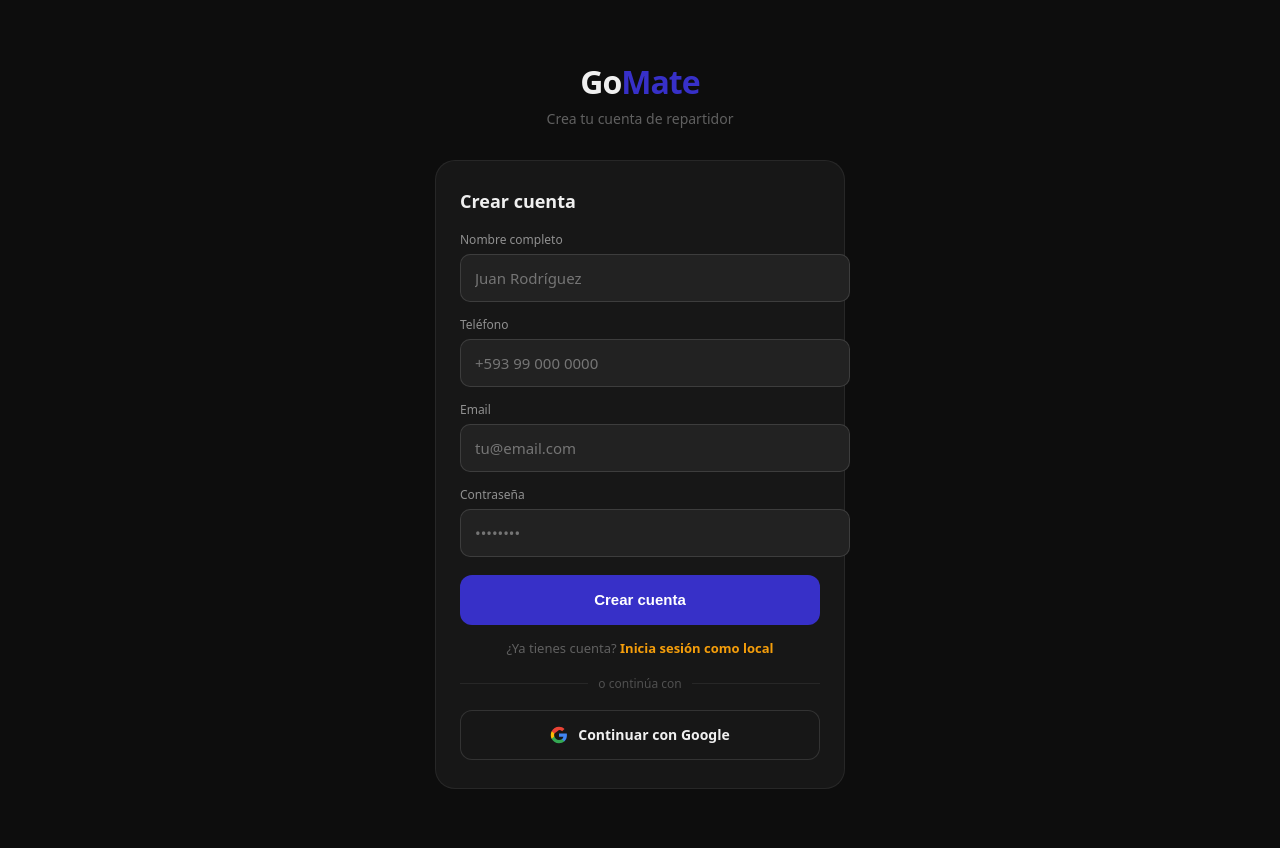
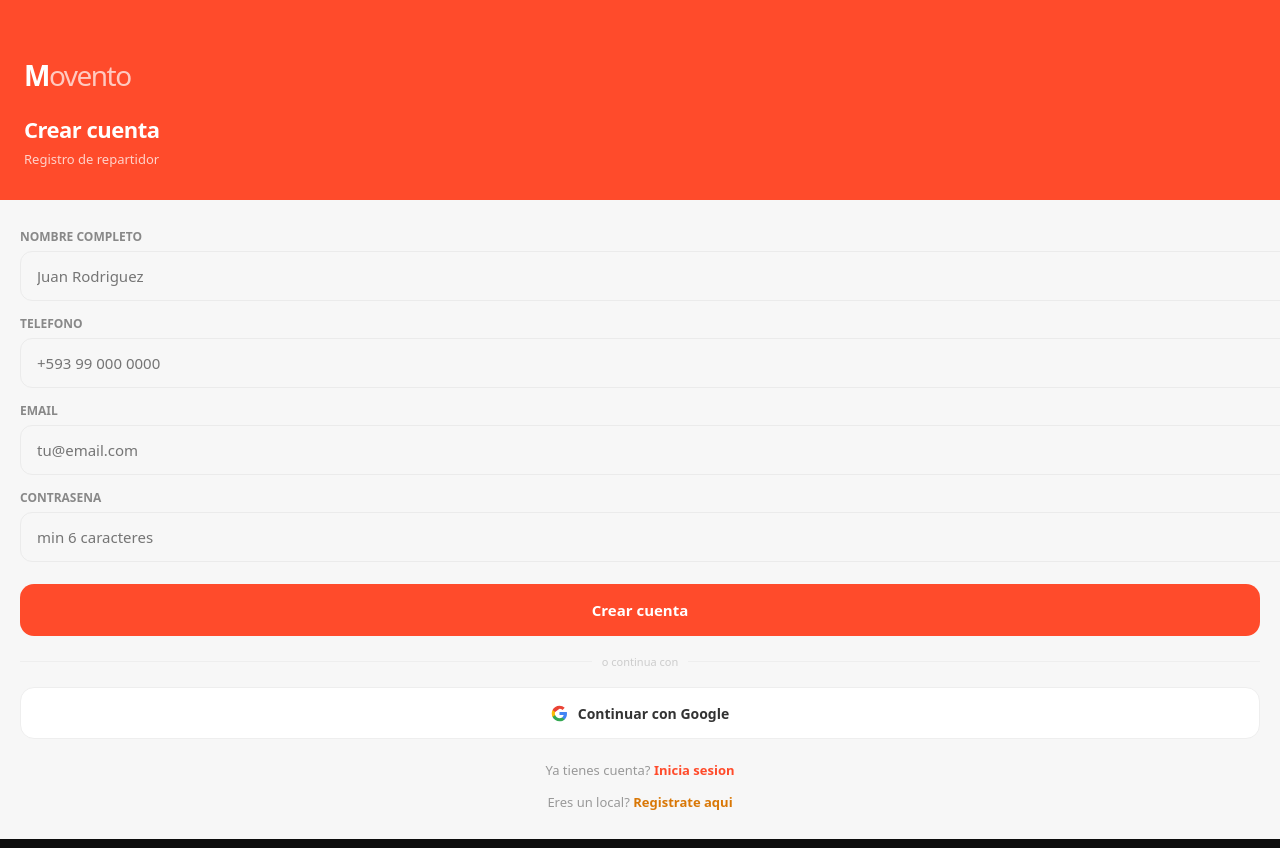
Before and after one commit to Jaco-S/gomate, a Next.js app: page /auth/register in a window 1280 px wide. Built offline with nearby package versions, Linux system fonts and the light colour scheme; no server answers.

Commit message:
feat: register Rappi style

```diff
--- a/app/auth/register/page.tsx
+++ b/app/auth/register/page.tsx
@@ -9,12 +9,7 @@
   const supabase = createClient()
   const [loading, setLoading] = useState(false)
   const [error, setError] = useState('')
-  const [form, setForm] = useState({
-    name: '',
-    phone: '',
-    email: '',
-    password: ''
-  })
+  const [form, setForm] = useState({ name: '', phone: '', email: '', password: '' })
 
   function set(field: string, value: string) {
     setForm(prev => ({ ...prev, [field]: value }))
@@ -25,7 +20,6 @@
     setLoading(true)
     setError('')
 
-    // 1. crear usuario en auth
     const { data, error: authError } = await supabase.auth.signUp({
       email: form.email,
       password: form.password
@@ -37,14 +31,9 @@
       return
     }
 
-    // 2. crear perfil de repartidor
     const { error: profileError } = await supabase
       .from('delivery_profiles')
-      .insert({
-        user_id: data.user.id,
-        name: form.name,
-        phone: form.phone
-      })
+      .insert({ user_id: data.user.id, name: form.name, phone: form.phone })
 
     if (profileError) {
       setError('Error al crear perfil: ' + profileError.message)
@@ -57,75 +46,53 @@
   }
 
   const inputStyle = {
-    background: '#222222',
-    border: '1px solid rgba(255,255,255,0.12)',
-    borderRadius: '10px',
-    padding: '13px 14px',
+    width: '100%',
+    background: '#F7F7F7',
+    border: '1.5px solid #EBEBEB',
+    borderRadius: '12px',
+    padding: '14px 16px',
     fontSize: '15px',
-    color: '#F0F0F0',
+    color: '#111',
     outline: 'none',
-    width: '100%',
-    fontFamily: 'system-ui, sans-serif'
+    fontFamily: 'system-ui'
   }
 
   return (
-    <div style={{
-      minHeight: '100dvh',
-      background: '#0D0D0D',
-      display: 'flex',
-      flexDirection: 'column',
-      alignItems: 'center',
-      justifyContent: 'center',
-      padding: '24px',
-      fontFamily: 'system-ui, sans-serif'
-    }}>
-      {/* Logo */}
-      <div style={{ marginBottom: '32px', textAlign: 'center' }}>
-        <div style={{ fontSize: '32px', fontWeight: 700, color: '#F0F0F0', letterSpacing: '-1px' }}>
-          Go<span style={{ color: '#3730C8' }}>Mate</span>
+    <div style={{ minHeight: '100dvh', background: '#F7F7F7', fontFamily: 'system-ui, sans-serif', display: 'flex', flexDirection: 'column' }}>
+
+      {/* Header */}
+      <div style={{ background: '#FF4B2B', padding: '56px 24px 32px' }}>
+        <div onClick={() => router.push('/')} style={{ cursor: 'pointer', marginBottom: '20px' }}>
+          <div style={{ fontSize: '28px', fontWeight: 800, color: '#fff', letterSpacing: '-1.5px' }}>
+            M<span style={{ opacity: .7, fontWeight: 400 }}>ovento</span>
           </div>
-        <div style={{ fontSize: '14px', color: '#606060', marginTop: '6px' }}>
-          Crea tu cuenta de repartidor
+        </div>
+        <div style={{ fontSize: '22px', fontWeight: 700, color: '#fff', letterSpacing: '-.5px' }}>
+          Crear cuenta
+        </div>
+        <div style={{ fontSize: '13px', color: 'rgba(255,255,255,0.75)', marginTop: '6px' }}>
+          Registro de repartidor
         </div>
       </div>
 
-      {/* Card */}
-      <form onSubmit={handleRegister} style={{
-        width: '100%',
-        maxWidth: '360px',
-        background: '#171717',
-        border: '1px solid rgba(255,255,255,0.07)',
-        borderRadius: '20px',
-        padding: '28px 24px',
-        display: 'flex',
-        flexDirection: 'column',
-        gap: '14px'
-      }}>
-        <div style={{ fontSize: '18px', fontWeight: 700, color: '#F0F0F0', marginBottom: '4px' }}>
-          Crear cuenta
-        </div>
+      {/* Form */}
+      <div style={{ flex: 1, padding: '28px 20px' }}>
+        <form onSubmit={handleRegister} style={{ display: 'flex', flexDirection: 'column', gap: '14px' }}>
 
           {error && (
-          <div style={{
-            background: 'rgba(220,38,38,0.12)',
-            border: '1px solid rgba(220,38,38,0.3)',
-            borderRadius: '10px',
-            padding: '12px 14px',
-            fontSize: '13px',
-            color: '#EF4444'
-          }}>
+            <div style={{ background: '#FFF1EF', border: '1.5px solid #FFCDC6', borderRadius: '12px', padding: '12px 16px', fontSize: '13px', color: '#CC2200', fontWeight: 500 }}>
               {error}
             </div>
           )}
 
           {[
-          { label: 'Nombre completo', field: 'name', type: 'text', placeholder: 'Juan Rodríguez' },
-          { label: 'Teléfono', field: 'phone', type: 'tel', placeholder: '+593 99 000 0000' },
-          { label: 'Email', field: 'email', type: 'email', placeholder: 'tu@email.com' },
-          { label: 'Contraseña', field: 'password', type: 'password', placeholder: '••••••••' },
+            { label: 'NOMBRE COMPLETO', field: 'name', type: 'text', placeholder: 'Juan Rodriguez' },
+            { label: 'TELEFONO', field: 'phone', type: 'tel', placeholder: '+593 99 000 0000' },
+            { label: 'EMAIL', field: 'email', type: 'email', placeholder: 'tu@email.com' },
+            { label: 'CONTRASENA', field: 'password', type: 'password', placeholder: 'min 6 caracteres' },
           ].map(({ label, field, type, placeholder }) => (
-          <div key={field} style={{ display: 'flex', flexDirection: 'column', gap: '6px' }}>
-            <label style={{ fontSize: '12px', color: '#909090', fontWeight: 500 }}>{label}</label>
+            <div key={field}>
+              <div style={{ fontSize: '12px', fontWeight: 600, color: '#888', marginBottom: '6px' }}>{label}</div>
               <input
                 type={type}
                 value={form[field as keyof typeof form]}
@@ -138,61 +105,37 @@
             </div>
           ))}
 
-        <button
-          type="submit"
-          disabled={loading}
-          style={{
-            width: '100%',
-            height: '50px',
-            background: loading ? '#2A2460' : '#3730C8',
-            color: '#fff',
-            fontSize: '15px',
-            fontWeight: 700,
-            border: 'none',
-            borderRadius: '12px',
-            cursor: loading ? 'not-allowed' : 'pointer',
-            marginTop: '4px'
-          }}
-        >
+          <button type="submit" disabled={loading} style={{
+            width: '100%', height: '52px',
+            background: loading ? '#ffb3a3' : '#FF4B2B',
+            color: '#fff', fontSize: '15px', fontWeight: 700,
+            border: 'none', borderRadius: '14px', cursor: 'pointer',
+            marginTop: '8px', fontFamily: 'system-ui'
+          }}>
             {loading ? 'Creando cuenta...' : 'Crear cuenta'}
           </button>
 
-        <div style={{ textAlign: 'center', fontSize: '13px', color: '#606060' }}>
-          <div style={{ textAlign: 'center', fontSize: '13px', color: '#606060' }}>
-  ¿Ya tienes cuenta?{' '}
-  <a href="/auth/login?role=store" style={{ color: '#F59E0B', fontWeight: 600, textDecoration: 'none' }}>
-    Inicia sesión como local
-  </a>
-</div>
-        </div>
+          {/* Divider */}
           <div style={{ display: 'flex', alignItems: 'center', gap: '10px', margin: '4px 0' }}>
-  <div style={{ flex: 1, height: '1px', background: 'rgba(255,255,255,0.07)' }}/>
-  <span style={{ fontSize: '12px', color: '#505050' }}>o continúa con</span>
-  <div style={{ flex: 1, height: '1px', background: 'rgba(255,255,255,0.07)' }}/>
+            <div style={{ flex: 1, height: '1px', background: '#eee' }}/>
+            <span style={{ fontSize: '11px', color: '#ccc', fontWeight: 500 }}>o continua con</span>
+            <div style={{ flex: 1, height: '1px', background: '#eee' }}/>
           </div>
 
-<button
-  type="button"
-  onClick={async () => {
-    const supabase = createClient()
+          {/* Google */}
+          <button type="button" onClick={async () => {
             await supabase.auth.signInWithOAuth({
               provider: 'google',
-      options: {
-        redirectTo: `${window.location.origin}/auth/callback`
-      }
+              options: { redirectTo: `${window.location.origin}/auth/callback` }
             })
-  }}
-  style={{
-    width: '100%', height: '50px',
-    background: '#171717',
-    border: '1px solid rgba(255,255,255,0.12)',
-    borderRadius: '12px', cursor: 'pointer',
+          }} style={{
+            width: '100%', height: '52px',
+            background: '#fff', border: '1.5px solid #eee',
+            borderRadius: '14px', cursor: 'pointer',
             display: 'flex', alignItems: 'center', justifyContent: 'center', gap: '10px',
-    fontSize: '14px', fontWeight: 600, color: '#F0F0F0',
-    fontFamily: 'system-ui'
-  }}
->
-  <svg width="18" height="18" viewBox="0 0 24 24">
+            fontSize: '14px', fontWeight: 600, color: '#333', fontFamily: 'system-ui'
+          }}>
+            <svg width="17" height="17" viewBox="0 0 24 24">
               <path fill="#4285F4" d="M22.56 12.25c0-.78-.07-1.53-.2-2.25H12v4.26h5.92c-.26 1.37-1.04 2.53-2.21 3.31v2.77h3.57c2.08-1.92 3.28-4.74 3.28-8.09z"/>
               <path fill="#34A853" d="M12 23c2.97 0 5.46-.98 7.28-2.66l-3.57-2.77c-.98.66-2.23 1.06-3.71 1.06-2.86 0-5.29-1.93-6.16-4.53H2.18v2.84C3.99 20.53 7.7 23 12 23z"/>
               <path fill="#FBBC05" d="M5.84 14.09c-.22-.66-.35-1.36-.35-2.09s.13-1.43.35-2.09V7.07H2.18C1.43 8.55 1 10.22 1 12s.43 3.45 1.18 4.93l3.66-2.84z"/>
@@ -200,7 +143,23 @@
             </svg>
             Continuar con Google
           </button>
+
+          <div style={{ textAlign: 'center', fontSize: '13px', color: '#999', marginTop: '8px' }}>
+            Ya tienes cuenta?{' '}
+            <span onClick={() => router.push('/auth/login')} style={{ color: '#FF4B2B', fontWeight: 700, cursor: 'pointer' }}>
+              Inicia sesion
+            </span>
+          </div>
+
+          <div style={{ textAlign: 'center', fontSize: '13px', color: '#999' }}>
+            Eres un local?{' '}
+            <span onClick={() => router.push('/auth/register?role=store')} style={{ color: '#D97706', fontWeight: 700, cursor: 'pointer' }}>
+              Registrate aqui
+            </span>
+          </div>
+
         </form>
+      </div>
     </div>
   )
 }
```
Lines whose indentation alone changed are shown as unchanged.
